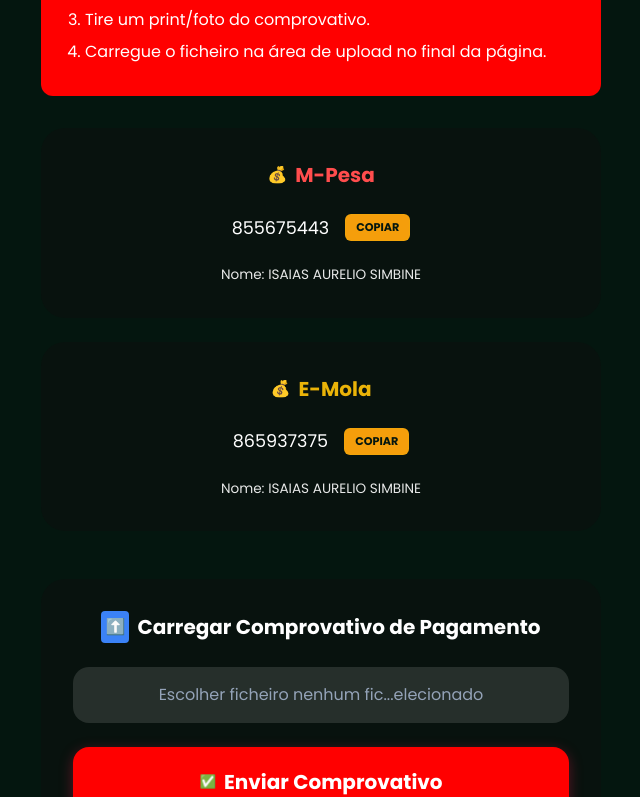
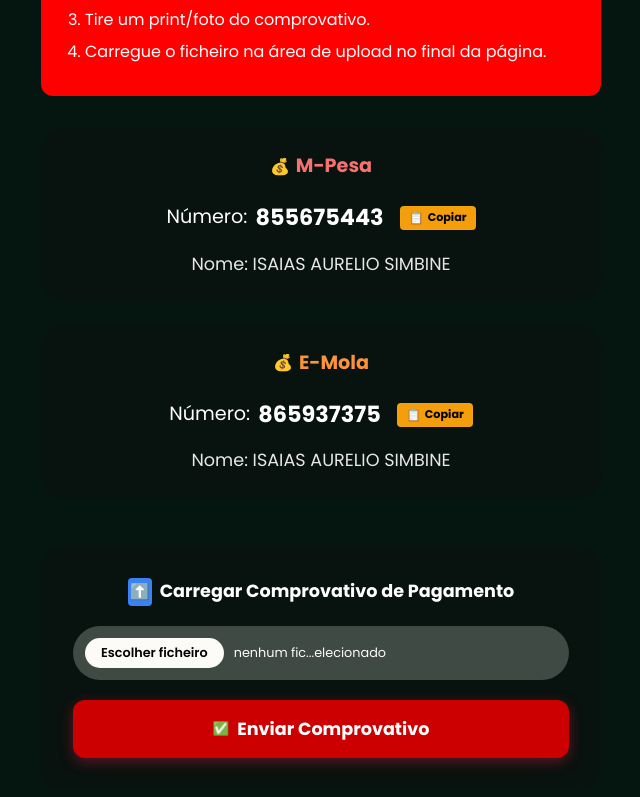
Before and after one commit to elidiojoaomaibass-lgtm/GOLD---SORVICES-, a React (Vite) app: page / in a window 1280 px wide. Shown: the part 3903-4700 px from the top of the page, without its empty margins (319-959 px from the left). Built offline with nearby package versions, Linux system fonts and the light colour scheme.

Commit message:
Design update: Payment and Upload sections refined to match reference image

```diff
--- a/src/App.tsx
+++ b/src/App.tsx
@@ -146,7 +146,7 @@ function App() {
               animate={{ opacity: 1 }}
               exit={{ opacity: 0 }}
               onClick={() => setIsSidebarOpen(false)}
-              style={{ position: 'fixed', top: 0, left: 0, width: '100%', height: '100%', backgroundColor: 'rgba(0,0,0,0.7)', zindex: 2000, backdropFilter: 'blur(4px)' }}
+              style={{ position: 'fixed', top: 0, left: 0, width: '100%', height: '100%', backgroundColor: 'rgba(0,0,0,0.7)', zIndex: 2000, backdropFilter: 'blur(4px)' }}
             />
             <motion.div
               initial={{ x: '100%' }}
@@ -391,71 +391,75 @@ function App() {
           style={{ display: 'flex', flexDirection: 'column', gap: '1.5rem', marginTop: '2rem' }}
         >
           {/* M-Pesa Card */}
-          <div className="card" style={{ textAlign: 'center', padding: '2rem', marginBottom: '0' }}>
-            <div style={{ display: 'flex', alignItems: 'center', justifyContent: 'center', gap: '8px', marginBottom: '1.5rem' }}>
+          <div className="card" style={{ textAlign: 'center', padding: '1.5rem', marginBottom: '0' }}>
+            <div style={{ display: 'flex', alignItems: 'center', justifyContent: 'center', gap: '6px', marginBottom: '1.25rem' }}>
               <span role="img" aria-label="money">💰</span>
-              <span style={{ fontWeight: 700, color: '#ff4d4d', fontSize: '1.25rem' }}>M-Pesa</span>
+              <span style={{ fontWeight: 700, color: '#f87171', fontSize: '1.2rem' }}>M-Pesa</span>
             </div>
-            <div style={{ marginBottom: '1.5rem', display: 'flex', flexDirection: 'column', alignItems: 'center', gap: '8px' }}>
-              <div style={{ display: 'flex', alignItems: 'center', justifyContent: 'center', gap: '8px', flexWrap: 'nowrap' }}>
-                <span style={{ fontSize: '1.1rem', color: 'white' }}>855675443</span>
+
+            <div style={{ marginBottom: '1rem', display: 'flex', alignItems: 'center', justifyContent: 'center', gap: '8px', flexWrap: 'nowrap' }}>
+              <span style={{ fontSize: '1.2rem', color: 'white' }}>Número: </span>
+              <span style={{ fontWeight: 800, fontSize: '1.4rem', color: 'white' }}>855675443</span>
               <button
                 className="copy-btn"
                 onClick={(e) => { e.stopPropagation(); copyToClipboard('855675443'); }}
-                  style={{ backgroundColor: '#f59e0b', color: '#04160f', fontWeight: 800, borderRadius: '6px', padding: '4px 10px', fontSize: '0.7rem' }}
+                style={{ backgroundColor: '#f59e0b', color: '#000', fontWeight: 700, borderRadius: '4px', padding: '2px 8px', fontSize: '0.75rem', display: 'flex', alignItems: 'center', gap: '4px' }}
               >
-                  COPIAR
+                📋 <span style={{ fontSize: '0.7rem' }}>Copiar</span>
               </button>
             </div>
+
             <AnimatePresence>
               {copiedNumber === '855675443' && (
-                  <motion.span
-                    initial={{ opacity: 0, y: -5 }}
-                    animate={{ opacity: 1, y: 0 }}
-                    exit={{ opacity: 0 }}
-                    style={{ color: '#22c55e', fontSize: '0.85rem', fontWeight: 600 }}
+                <motion.div
+                  initial={{ opacity: 0, height: 0 }}
+                  animate={{ opacity: 1, height: 'auto' }}
+                  exit={{ opacity: 0, height: 0 }}
+                  style={{ color: '#22c55e', fontSize: '0.8rem', fontWeight: 600, marginBottom: '0.5rem' }}
                 >
                   Número copiado com sucesso
-                  </motion.span>
+                </motion.div>
               )}
             </AnimatePresence>
-            </div>
-            <div style={{ fontSize: '0.85rem', color: 'white', opacity: 0.9, whiteSpace: 'nowrap' }}>
+
+            <div style={{ fontSize: '1.1rem', color: 'white', opacity: 0.9 }}>
               Nome: ISAIAS AURELIO SIMBINE
             </div>
           </div>
 
           {/* E-Mola Card */}
-          <div className="card" style={{ textAlign: 'center', padding: '2rem', marginBottom: '0' }}>
-            <div style={{ display: 'flex', alignItems: 'center', justifyContent: 'center', gap: '8px', marginBottom: '1.5rem' }}>
+          <div className="card" style={{ textAlign: 'center', padding: '1.5rem', marginBottom: '0' }}>
+            <div style={{ display: 'flex', alignItems: 'center', justifyContent: 'center', gap: '6px', marginBottom: '1.25rem' }}>
               <span role="img" aria-label="money-bag">💰</span>
-              <span style={{ fontWeight: 700, color: '#eab308', fontSize: '1.25rem' }}>E-Mola</span>
+              <span style={{ fontWeight: 700, color: '#fb923c', fontSize: '1.2rem' }}>E-Mola</span>
             </div>
-            <div style={{ marginBottom: '1.5rem', display: 'flex', flexDirection: 'column', alignItems: 'center', gap: '8px' }}>
-              <div style={{ display: 'flex', alignItems: 'center', justifyContent: 'center', gap: '8px', flexWrap: 'nowrap' }}>
-                <span style={{ fontSize: '1.1rem', color: 'white' }}>865937375</span>
+
+            <div style={{ marginBottom: '1rem', display: 'flex', alignItems: 'center', justifyContent: 'center', gap: '8px', flexWrap: 'nowrap' }}>
+              <span style={{ fontSize: '1.2rem', color: 'white' }}>Número: </span>
+              <span style={{ fontWeight: 800, fontSize: '1.4rem', color: 'white' }}>865937375</span>
               <button
                 className="copy-btn"
                 onClick={(e) => { e.stopPropagation(); copyToClipboard('865937375'); }}
-                  style={{ backgroundColor: '#f59e0b', color: '#04160f', fontWeight: 800, borderRadius: '6px', padding: '4px 10px', fontSize: '0.7rem' }}
+                style={{ backgroundColor: '#f59e0b', color: '#000', fontWeight: 700, borderRadius: '4px', padding: '2px 8px', fontSize: '0.75rem', display: 'flex', alignItems: 'center', gap: '4px' }}
               >
-                  COPIAR
+                📋 <span style={{ fontSize: '0.7rem' }}>Copiar</span>
               </button>
             </div>
+
             <AnimatePresence>
               {copiedNumber === '865937375' && (
-                  <motion.span
-                    initial={{ opacity: 0, y: -5 }}
-                    animate={{ opacity: 1, y: 0 }}
-                    exit={{ opacity: 0 }}
-                    style={{ color: '#22c55e', fontSize: '0.85rem', fontWeight: 600 }}
+                <motion.div
+                  initial={{ opacity: 0, height: 0 }}
+                  animate={{ opacity: 1, height: 'auto' }}
+                  exit={{ opacity: 0, height: 0 }}
+                  style={{ color: '#22c55e', fontSize: '0.8rem', fontWeight: 600, marginBottom: '0.5rem' }}
                 >
                   Número copiado com sucesso
-                  </motion.span>
+                </motion.div>
               )}
             </AnimatePresence>
-            </div>
-            <div style={{ fontSize: '0.85rem', color: 'white', opacity: 0.9, whiteSpace: 'nowrap' }}>
+
+            <div style={{ fontSize: '1.1rem', color: 'white', opacity: 0.9 }}>
               Nome: ISAIAS AURELIO SIMBINE
             </div>
           </div>
@@ -467,38 +471,46 @@ function App() {
           className="card"
           style={{ marginTop: '3rem', padding: '2rem', textAlign: 'center' }}
         >
-          <div style={{ display: 'flex', alignItems: 'center', justifyContent: 'center', gap: '8px', marginBottom: '1.5rem' }}>
-            <span role="img" aria-label="upload" style={{ backgroundColor: '#3b82f6', borderRadius: '4px', padding: '4px' }}>⬆️</span>
-            <h3 style={{ fontWeight: 700, fontSize: '1.25rem', color: 'white' }}>Carregar Comprovativo de Pagamento</h3>
+          <div style={{ display: 'flex', alignItems: 'center', justifyContent: 'center', gap: '8px', marginBottom: '1.25rem' }}>
+            <span role="img" aria-label="upload" style={{ backgroundColor: '#3b82f6', borderRadius: '4px', padding: '2px', color: 'white' }}>⬆️</span>
+            <h3 style={{ fontWeight: 700, fontSize: '1.1rem', color: 'white' }}>Carregar Comprovativo de Pagamento</h3>
           </div>
 
           <div
             style={{
-              backgroundColor: '#262f2b',
-              padding: '1rem',
-              borderRadius: '1rem',
-              marginBottom: '1.5rem',
-              cursor: 'pointer'
+              backgroundColor: '#404a44',
+              padding: '0.75rem',
+              borderRadius: '2rem',
+              marginBottom: '1.25rem',
+              cursor: 'pointer',
+              display: 'flex',
+              alignItems: 'center',
+              gap: '10px'
             }}
             onClick={() => document.getElementById('file-upload')?.click()}
           >
+            <button style={{ backgroundColor: '#fcfbf8', color: '#000', borderRadius: '2rem', padding: '6px 16px', fontSize: '0.8rem', fontWeight: 600 }}>
+              Escolher ficheiro
+            </button>
             <input
               id="file-upload"
               type="file"
               hidden
               onChange={handleFileChange}
             />
-            <span style={{ color: '#94a3b8' }}>{fileName ? fileName : 'Escolher ficheiro nenhum fic...elecionado'}</span>
+            <span style={{ color: '#fcfbf8', fontSize: '0.8rem', whiteSpace: 'nowrap', overflow: 'hidden', textOverflow: 'ellipsis' }}>
+              {fileName ? fileName : 'nenhum fic...elecionado'}
+            </span>
           </div>
 
           <motion.button
             className="btn-cta"
-            style={{ backgroundColor: '#ff0000', borderRadius: '1rem', padding: '1.25rem', display: 'flex', alignItems: 'center', justifyContent: 'center', gap: '8px' }}
+            style={{ backgroundColor: '#cc0000', borderRadius: '0.75rem', padding: '1rem', display: 'flex', alignItems: 'center', justifyContent: 'center', gap: '8px' }}
             whileHover={{ scale: 1.02 }}
             whileTap={{ scale: 0.98 }}
           >
             <span role="img" aria-label="check">✅</span>
-            <span style={{ fontSize: '1.25rem', fontWeight: 700 }}>Enviar Comprovativo</span>
+            <span style={{ fontSize: '1.1rem', fontWeight: 700 }}>Enviar Comprovativo</span>
           </motion.button>
         </motion.div>
 
```
Lines whose indentation alone changed are shown as unchanged.
